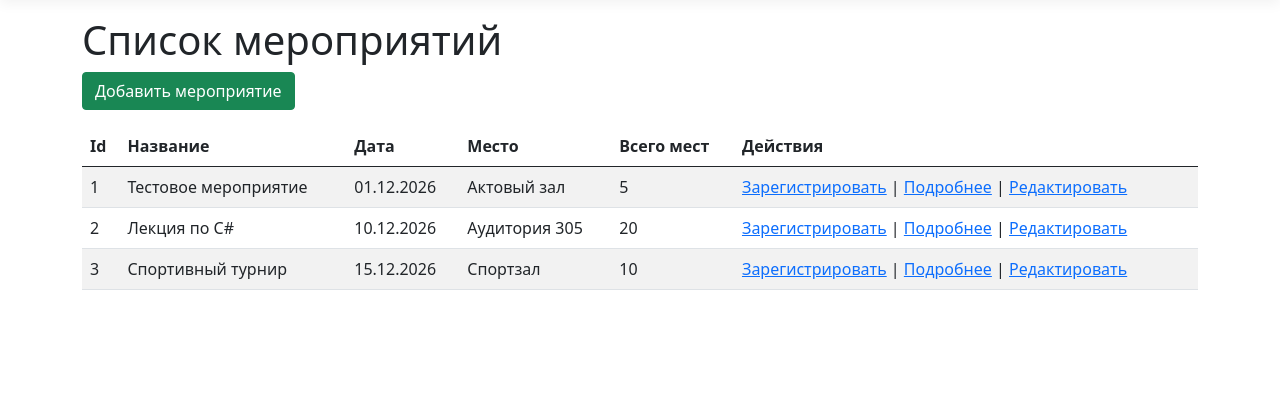
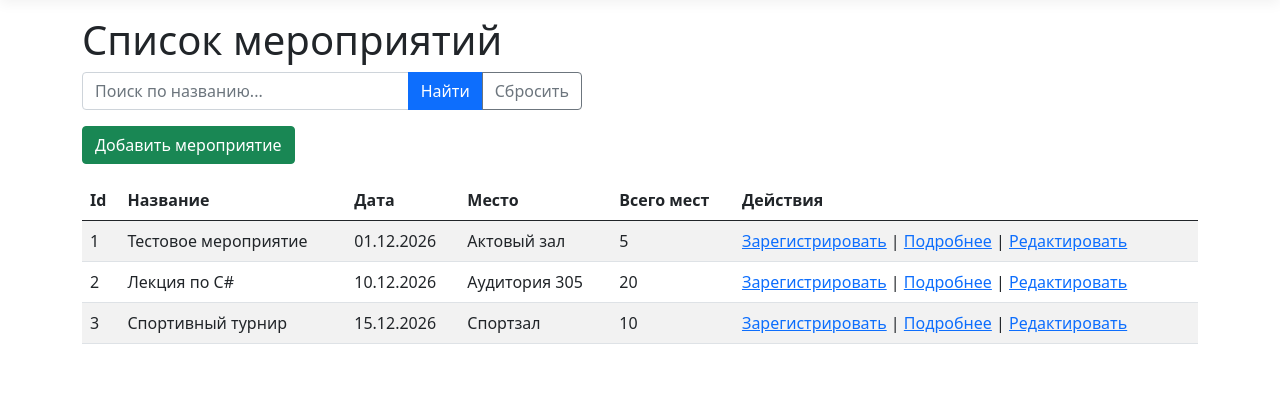
Before and after one commit to fankrat/EventRegistration, an ASP.NET Core app: page /Events in a window 1280 px wide. Shown: the part 57-477 px from the top of the page. Run offline with ASP.NET Core 8, Linux system fonts and the light colour scheme; data comes from the database, SQL or seed files in the repository; style sheets or scripts are compiled from the project's sources.

Commit message:
Этап 5-6: добавлен поиск мероприятий по названию

```diff
--- a/Controllers/EventsController.cs
+++ b/Controllers/EventsController.cs
@@ -18,8 +18,8 @@ public class EventsController : Controller
         _registrationService = registrationService;
     }
 
-    // GET: /Events
-    public IActionResult Index()
+    // GET: /Events (с поиском)
+    public IActionResult Index(string searchString)
     {
         if (!_context.Events.Any())
         {
@@ -31,8 +31,19 @@ public class EventsController : Controller
             _context.SaveChanges();
         }
 
-        var events = _context.Events.ToList();
-        return View(events);
+        // Берем все мероприятия
+        var events = _context.Events.AsQueryable();
+
+        // Если ввели текст в поиск, фильтруем по названию
+        if (!string.IsNullOrEmpty(searchString))
+        {
+            events = events.Where(e => e.Title.Contains(searchString));
+        }
+
+        // Передаем в представление найденный текст, чтобы он не пропадал из строки поиска
+        ViewData["CurrentFilter"] = searchString;
+
+        return View(events.ToList());
     }
 
     // GET: /Events/Create
--- a/Views/Events/Index.cshtml
+++ b/Views/Events/Index.cshtml
@@ -5,6 +5,15 @@
 }
 
 <h1>Список мероприятий</h1>
+
+<!-- Блок поиска -->
+<form asp-action="Index" method="get" class="mb-3">
+    <div class="input-group" style="max-width: 500px;">
+        <input type="text" name="searchString" class="form-control" placeholder="Поиск по названию..." value="@ViewData["CurrentFilter"]" />
+        <button type="submit" class="btn btn-primary">Найти</button>
+        <a asp-action="Index" class="btn btn-outline-secondary">Сбросить</a>
+    </div>
+</form>
 
 <p>
     <a asp-action="Create" class="btn btn-success">Добавить мероприятие</a>
```
